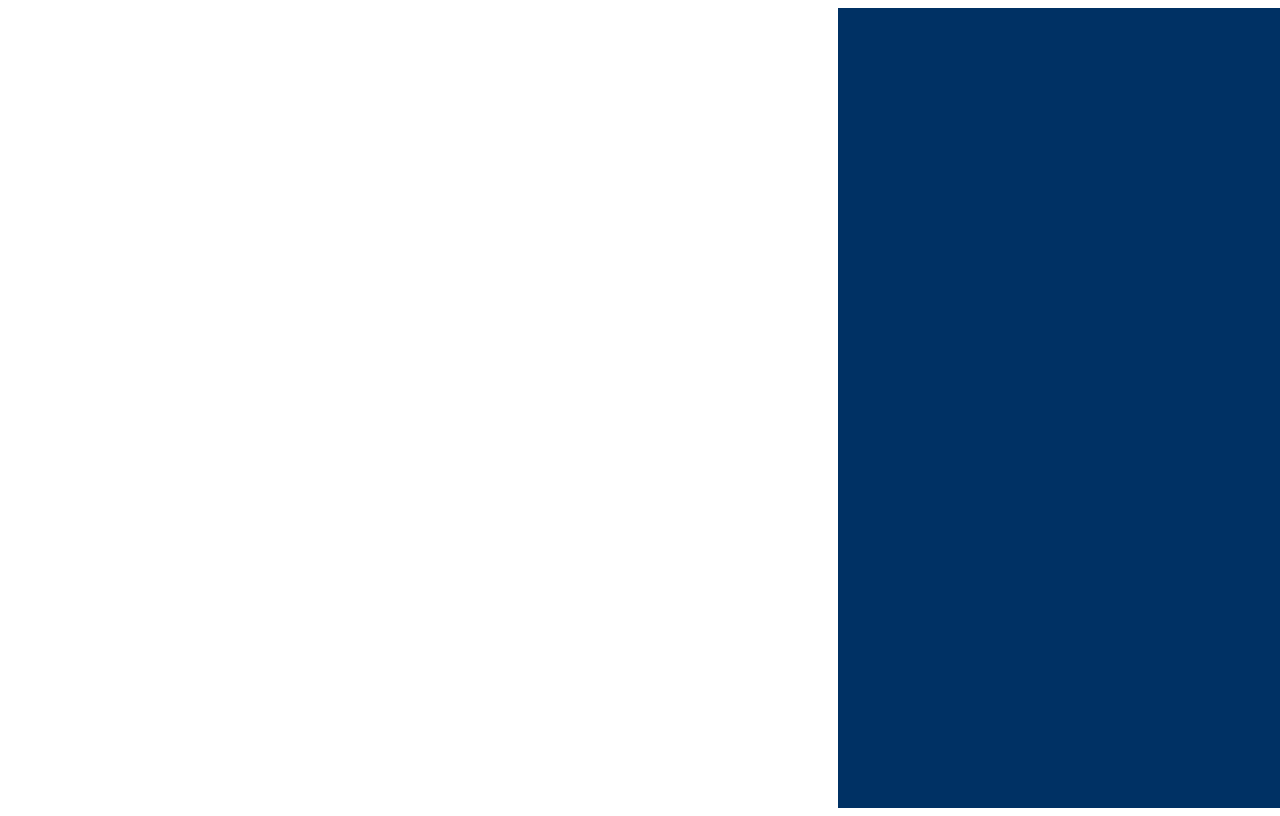
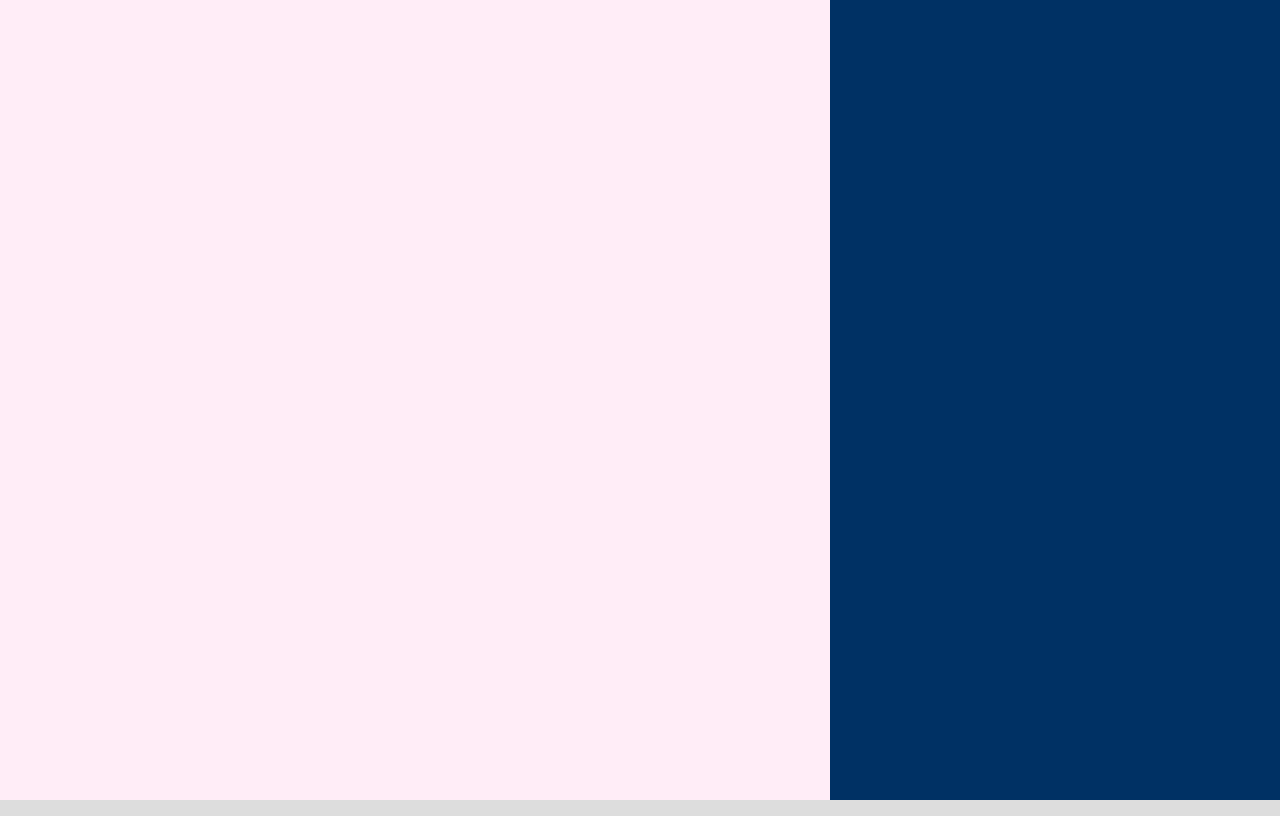
Before and after one commit to outsider987/TomataoTimer, an Angular app in the folder ClientApp/: page / in a window 1280 px wide. Built offline with nearby package versions, Linux system fonts and the light colour scheme.

Commit message:
make background color

```diff
--- a/ClientApp/src/app/main/main.component.scss
+++ b/ClientApp/src/app/main/main.component.scss
@@ -15,6 +15,7 @@
     display: flex;
     flex-direction: column;
     position: relative;
+    background-color: #FFEDF7
   }
 
   .menu
--- a/ClientApp/src/styles.scss
+++ b/ClientApp/src/styles.scss
@@ -1 +1,15 @@
 /* You can add global styles to this file, and also import other style files */
+body {
+  font-family: 'Roboto', 微軟正黑體;
+  text-transform:uppercase;
+  display: flex;
+  justify-content: center;
+  align-items: center;
+  width: 100%;
+  min-width: 1280px;
+  height: 100vh;
+  min-height: 800px;
+  margin: 0;
+  padding: 0;
+  background-color: rgb(221, 221, 221);
+}
```
